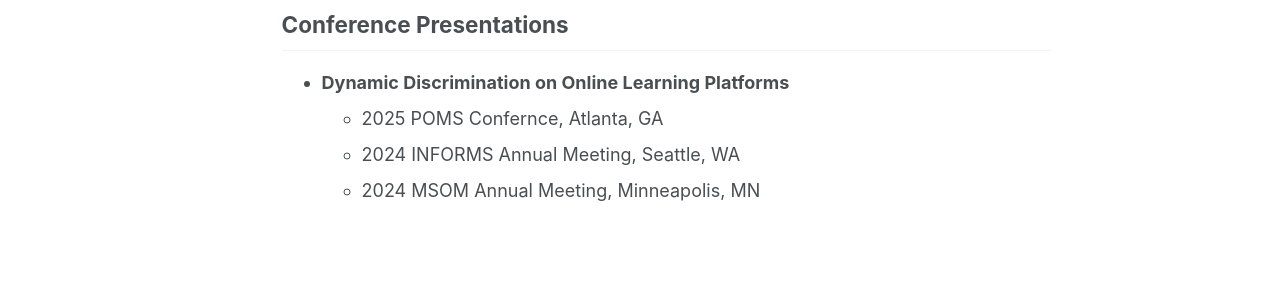
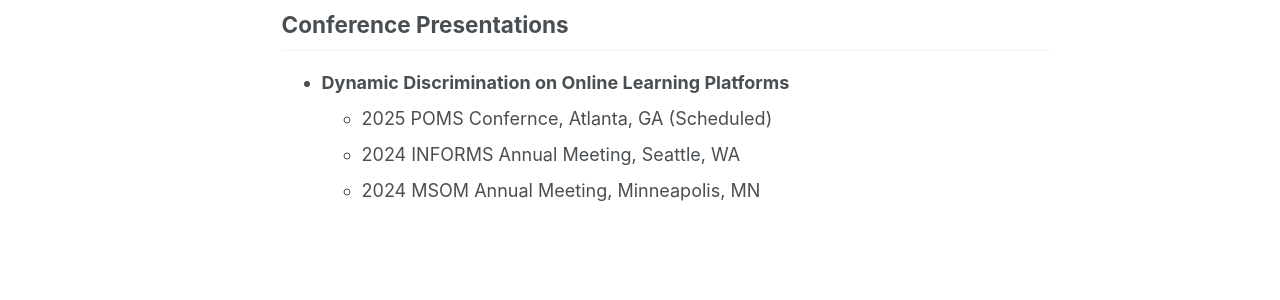
Before and after one commit to PeiboZhang/peibozhang.github.io, a Jekyll site: the page built from _pages/about.md, in a window 1280 px wide and 1321 px high. Shown: the part 765-1065 px from the top of the window. Built offline with Jekyll 4.4.1, drawn with Linux system fonts in a browser that asks for light colours; some web fonts are replaced.

Commit message:
Update about.md

```diff
--- a/_pages/about.md
+++ b/_pages/about.md
@@ -43,7 +43,7 @@ My research interest broadly centers on online platform operations, Diversity, E
 <ul>
   <li style="list-style-type: disc;"><b>Dynamic Discrimination on Online Learning Platforms</b>
     <ul>
-      <li style="list-style-type: circle;">2025 POMS Confernce, Atlanta, GA</li>
+      <li style="list-style-type: circle;">2025 POMS Confernce, Atlanta, GA (Scheduled) </li>
       <li style="list-style-type: circle;">2024 INFORMS Annual Meeting, Seattle, WA</li>
       <li style="list-style-type: circle;">2024 MSOM Annual Meeting, Minneapolis, MN</li>
     </ul>
```
